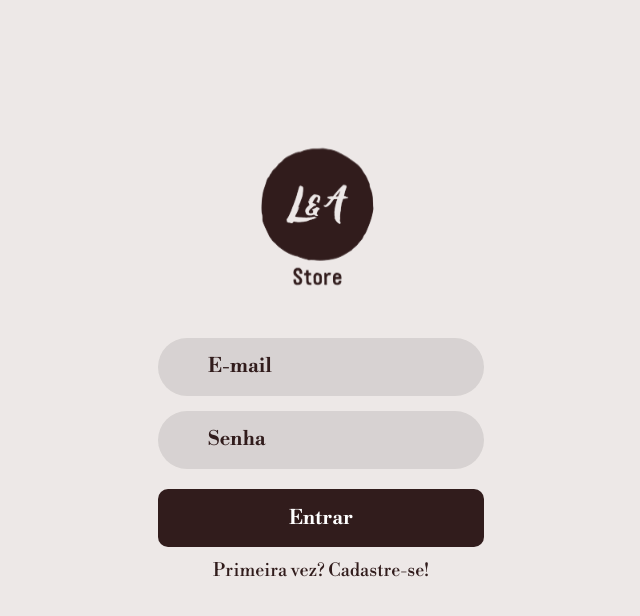
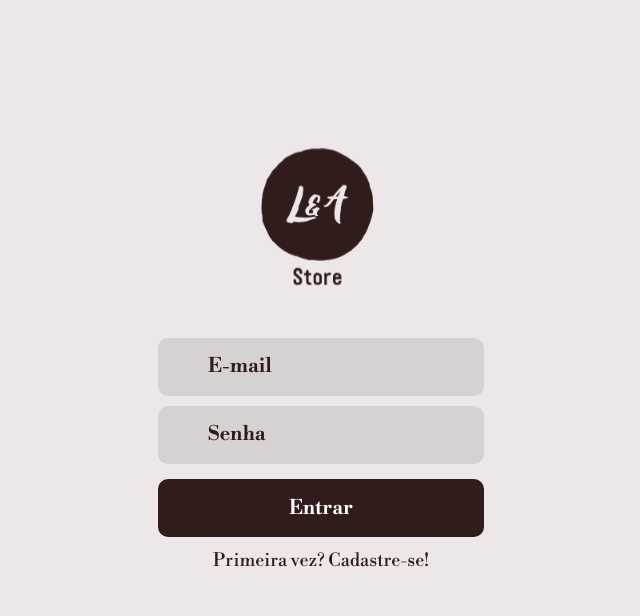
Before and after one commit to lucasscabral/projeto14-L-A-Store-front, a React (Create React App) app: page /login in a window 1280 px wide. Shown: the top 616 px of the page, without its empty margins (319-959 px from the left). Built offline with nearby package versions, Linux system fonts and the light colour scheme.

Commit message:
feat: front e rota Login funcional

```diff
--- a/src/components/App.js
+++ b/src/components/App.js
@@ -1,20 +1,24 @@
-import { BrowserRouter, Routes, Route } from 'react-router-dom'
-import GlobalStyle from '../assets/style/GlobalStyle.js'
-import TelaHome from './TelaHome/TelaHome.js'
+import { BrowserRouter, Routes, Route } from "react-router-dom";
+import GlobalStyle from "../assets/style/GlobalStyle.js";
+import TelaHome from "./TelaHome/TelaHome.js";
 import Login from "./Auth/Login";
 import Cadastro from "./Auth/Cadastro";
-import UserContext from '../contexts/UserContext.js'
+import UserContext from "../contexts/UserContext.js";
+import { useState } from "react";
 
 export default function App() {
+  const [token, setToken] = useState("");
+  console.log(token);
+
   return (
     <>
       <GlobalStyle />
-      <UserContext.Provider value={{}}>
+      <UserContext.Provider value={{ token, setToken }}>
         <BrowserRouter>
           <Routes>
             <Route path="/" element={<TelaHome />} />
             <Route path="/login" element={<Login />} />
-          <Route path="/cadastro" element={<Cadastro />} />
+            <Route path="/cadastro" element={<Cadastro />} />
           </Routes>
         </BrowserRouter>
       </UserContext.Provider>
--- a/src/components/Auth/Login.js
+++ b/src/components/Auth/Login.js
@@ -2,20 +2,74 @@ import { Container, Form, Button } from "../GlobalComponents";
 import { useNavigate, Link } from "react-router-dom";
 import logo from "../../assets/image/logo.svg";
 import styled from "styled-components";
+import { ThreeDots } from "react-loader-spinner";
+import { useState, useContext } from "react";
+import UserContext from "../../contexts/UserContext";
+import axios from "axios";
 
 export default function Login() {
   const navigate = useNavigate();
+  const { setToken } = useContext(UserContext);
+
+  const [email, setEmail] = useState("");
+  const [senha, setSenha] = useState("");
+  const [loader, setLoader] = useState("Entrar");
+  const [disable, setDisable] = useState(false);
+  const [contaIncorreta, setContaIncorreta] = useState(false);
+
+  const logar = (e) => {
+    e.preventDefault();
+    const body = {
+      email,
+      senha,
+    };
+
+    const promise = axios.post("http://localhost:5000/login", body);
+
+    promise
+      .then((res) => {
+        setToken(res.data.token);
+        setDisable(true);
+        setLoader(<ThreeDots color="white" />);
+        setTimeout(() => navigate("/"), 1000);
+      })
+      .catch((err) => {
+        console.log(err.response.data);
+        setLoader(<ThreeDots color="white" />);
+        setDisable(true);
+        setTimeout(() => setDisable(false), 500);
+        setTimeout(() => setLoader("Entrar"), 500);
+
+        if (err.response.data) {
+          setContaIncorreta(true);
+        }
+      });
+  };
 
   return (
     <Container>
       <TelaLogin>
         <img width={160} height={160} src={logo} alt="" />
 
-        <Form>
-          <Input type="email" placeholder="E-mail" />
-          <Input type="senha" placeholder="Senha" />
+        <Form onSubmit={logar}>
+          {contaIncorreta && (
+            <p className="formInvalido">⛔ E-mail ou senha incorretos!</p>
+          )}
+          <Input
+            disabled={disable}
+            type="email"
+            placeholder="E-mail"
+            value={email}
+            onChange={(e) => setEmail(e.target.value)}
+          />
+          <Input
+            type="password"
+            placeholder="Senha"
+            value={senha}
+            onChange={(e) => setSenha(e.target.value)}
+          />
 
-          <Button type="submit">Entrar</Button>
+          <Button type="submit">{loader}</Button>
         </Form>
         <Link to={"/cadastro"}>
           <p className="vaiParaCadastro">Primeira vez? Cadastre-se!</p>
@@ -46,6 +100,16 @@ const TelaLogin = styled.div`
     font-weight: 400;
   }
 
+  .formInvalido {
+    cursor: default;
+    display: flex;
+
+    font-size: 16px;
+
+    margin-bottom: 5px;
+    color: #311c1c;
+  }
+
   a {
     text-decoration: none;
   }
@@ -55,8 +119,8 @@ const Input = styled.input`
   width: 326px;
   height: 58px;
 
-  border-radius: 50px;
-  margin-bottom: 15px;
+  border-radius: 10px;
+  margin-bottom: 10px;
   font-size: 17px;
   color: #000000;
   padding-left: 50px;
```
